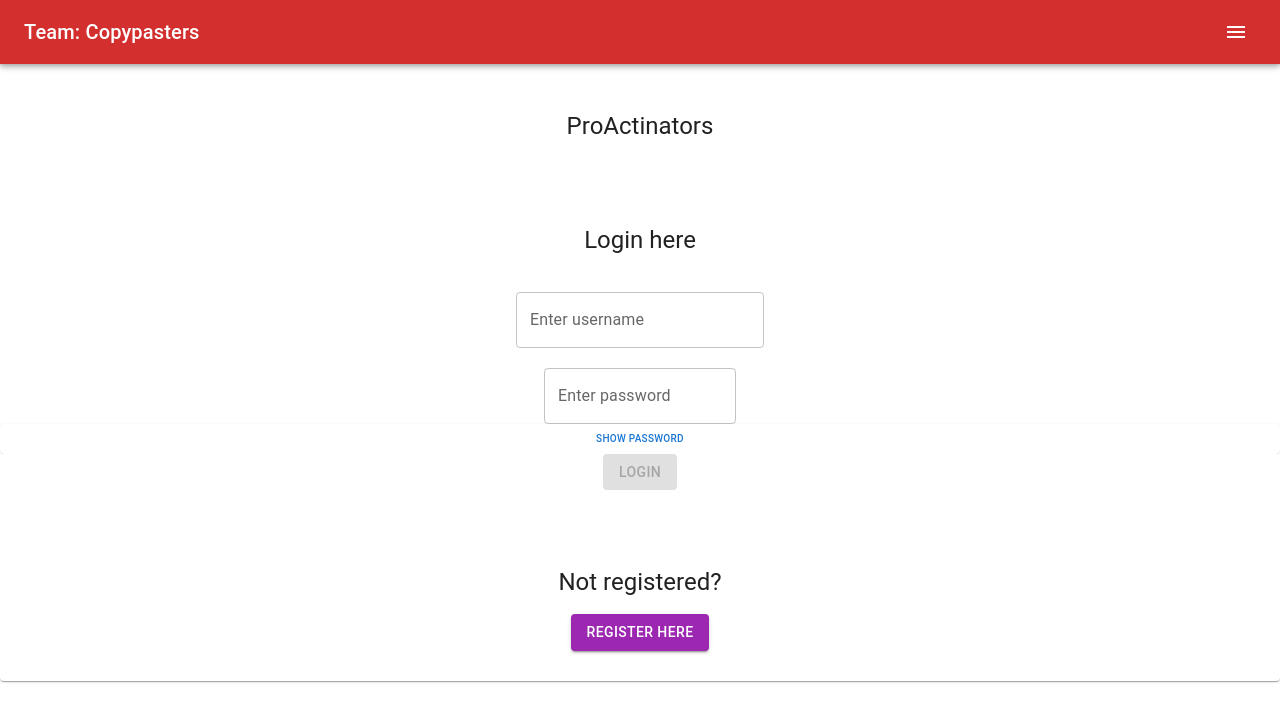
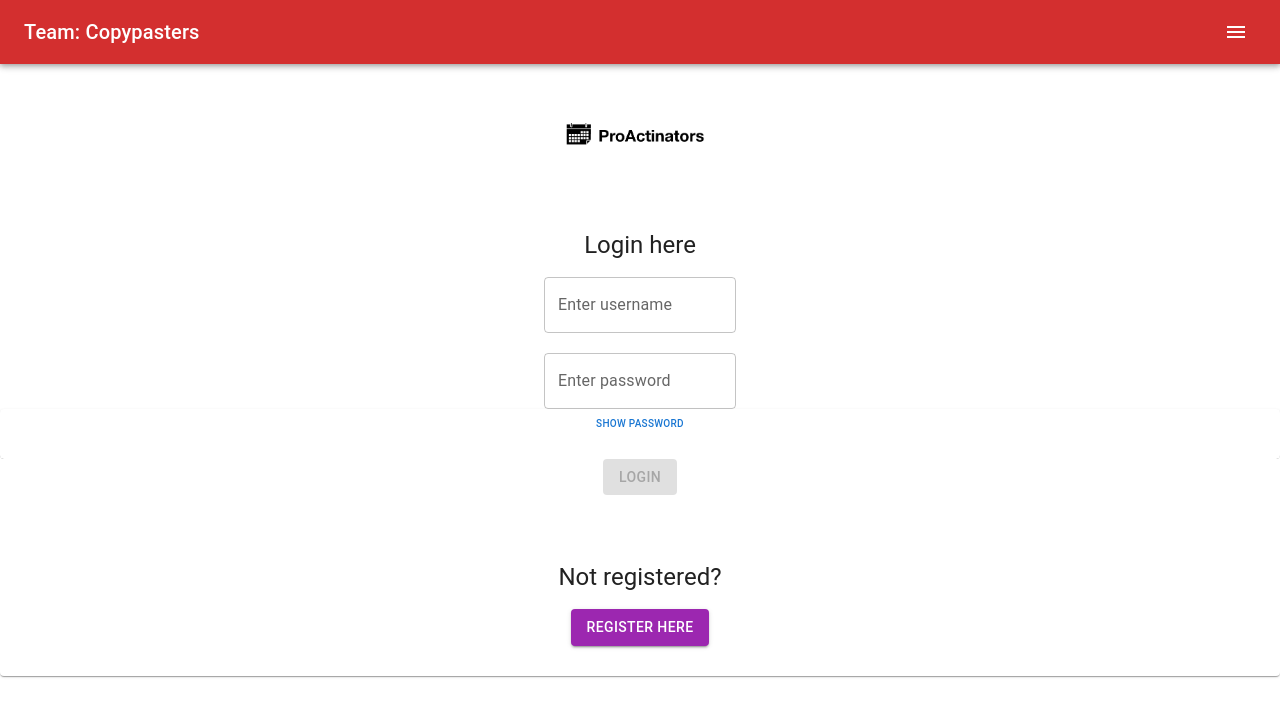
Before and after one commit to TheGreatMahan/CopyPasterProject, a React (Create React App) app in the folder frontend/: page / in a window 1280 px wide. Shown: the top 722 px of the page. Built offline with nearby package versions, Linux system fonts and the light colour scheme; what @syncfusion/ej2-base would draw is missing.

Commit message:
added logo & better styling

```diff
--- a/frontend/src/Components/Login.js
+++ b/frontend/src/Components/Login.js
@@ -16,9 +16,10 @@ import { useNavigate } from 'react-router-dom';
 import theme from "../theme";
 import "../App.css";
 
+import Logo from "../images/logo.png";
+
 //const bcrypt = require('bcrypt');
 //import bcrypt from 'bcrypt';
-
 
 
 const Home = () => {
@@ -90,25 +91,17 @@ const Home = () => {
 
     return (
         <ThemeProvider theme={theme}>
-
             <Card style={{ textAlign: 'center' }}>
 
-
-                {/* add our own logo maybe ?  */}
-                {/* <img src={Logo} alt="Logo" style={{width:"50%",marginTop:70, marginLeft:100,marginBottom:-50}}/> */}
-                <CardHeader
-                    title="ProActinators"
-                    style={{ marginTop: 30 }}
-                />
+                <img src={Logo} alt="Logo" style={{ width: "20%" }} />
 
                 <CardHeader
                     title="Login here"
-                    style={{ marginTop: 50 }}
                 />
 
                 <Card style={{ boxShadow: "none" }} >
                     <TextField
-                        style={{ marginTop: 20 }}
+                        style={{ width: '15%'  }}
                         label="Enter username"
                         onChange={handleUsernameFunction}
                     />
@@ -134,14 +127,12 @@ const Home = () => {
                     }
                     <Card>
                         <Button
-                            style={{ fontSize: 10 }}
+                            style={{ fontSize: 10, marginBottom: 20 }}
                             color="primary" onClick={handleToggleShowPassword}>
                             Show Password
                         </Button>
                     </Card>
-
                 </Card>
-
 
                 <Button
                     disabled={emptyorundefined}
@@ -151,15 +142,13 @@ const Home = () => {
 
                 <CardHeader
                     title="Not registered?"
-                    style={{ marginTop: 60 }}
+                    style={{ marginTop: 50 }}
                 />
 
                 <Button style={{ marginBottom: 30 }} color="secondary" variant="contained" onClick={registerPage}>
                     Register here
                 </Button>
 
-
-
             </Card>
         </ThemeProvider>
     );
--- a/frontend/src/Components/Register.js
+++ b/frontend/src/Components/Register.js
@@ -13,6 +13,8 @@ import {
 } from "@mui/material";
 import theme from "../theme";
 import "../App.css";
+
+import Logo from "../images/logo.png";
 
 const Register = () => {
   const initialState = {
@@ -42,7 +44,6 @@ const Register = () => {
     else setState((state.isClicked = false));
   };
 
-  // TODO for backend developer : link up register button to backend
 
   const handleRegisterButton = async () => {
     //Send new user to server
@@ -95,21 +96,16 @@ const Register = () => {
   return (
     <ThemeProvider theme={theme}>
       <Card style={{ textAlign: "center" }}>
-        {/* add our own logo maybe ?  */}
-        {/* <img src={Logo} alt="Logo" style={{width:"50%",marginTop:70, marginLeft:100,marginBottom:-50}}/> */}
-        <CardHeader
-          title="ProActinators"
-          style={{ textAlign: "center", marginTop: 30 }}
-        />
+
+        <img src={Logo} alt="Logo" style={{ width: "20%" }} />
 
         <CardHeader
           title="Register"
-          style={{ textAlign: "center", marginTop: 50 }}
         />
 
         <Card style={{ boxShadow: "none" }}>
           <TextField
-            style={{ marginTop: 20 }}
+            style={{ width: '15%' }}
             label="Enter username"
             onChange={handleUsernameFunction}
           />
```
Also changed, not shown: frontend/src/App.js (+7 -0 lines), frontend/src/images/logo.png (added).
